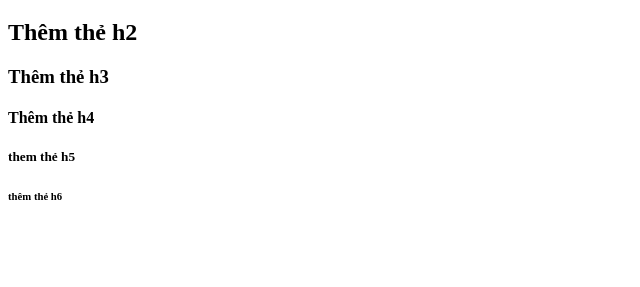
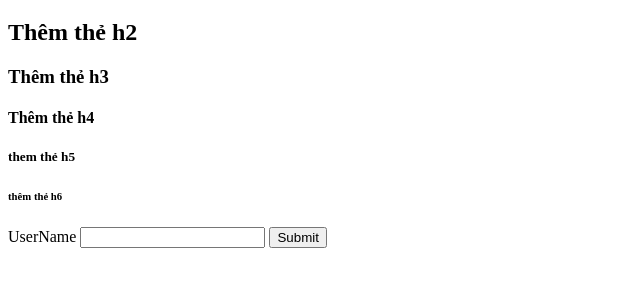
Before and after one commit to thinhpt168/test, a plain HTML site: page index.html in a window 1280 px wide. Shown: the part 103-390 px from the top of the page, without its empty margins (0-640 px from the left). Drawn offline with Linux system fonts and the light colour scheme.

Commit message:
add form

```diff
--- a/index.html
+++ b/index.html
@@ -18,7 +18,11 @@
 
     <h5>them thẻ h5</h5>
     <h6>thêm thẻ h6</h6>
-
+    <form action="" method="post">
+        <label for="userName">UserName</label>
+        <input type="text" name="userName" id="userName">
+        <input type="button" value="Submit">
+    </form>
     <script src="./main.js"></script>
 </body>
 </html>
```
